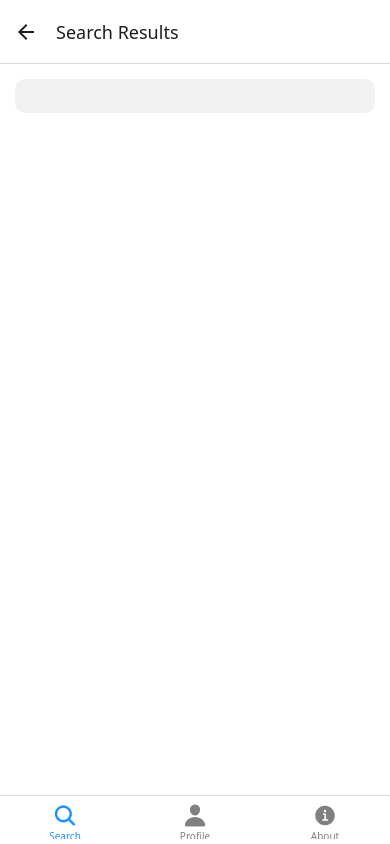
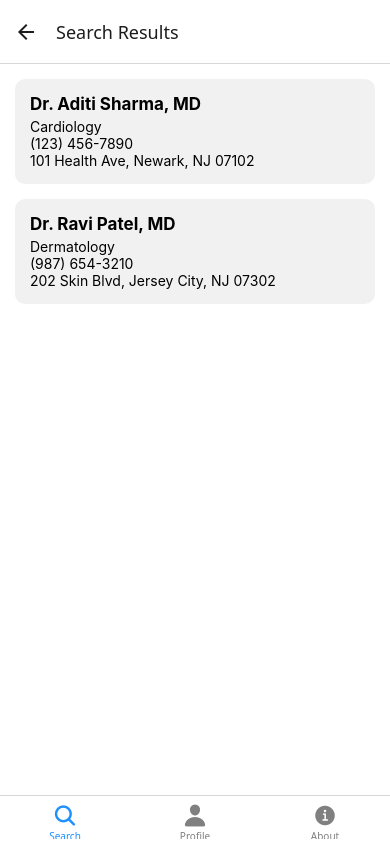
Before and after one commit to LakshayMunjal-dev/FindMyProvider, a React Native app: screen /Results in a window 390 px wide. Built offline with nearby package versions, Linux system fonts and the light colour scheme.

Commit message:
Update Provider Details screen with icons, mock data, and structured layout

```diff
--- a/screens/ProviderDetails.js
+++ b/screens/ProviderDetails.js
@@ -1,32 +1,133 @@
 import React from 'react';
-import { View, Text, StyleSheet } from 'react-native';
+import { View, Text, ScrollView, StyleSheet, Image } from 'react-native';
+import { FontAwesome, MaterialIcons, Entypo, FontAwesome5 } from '@expo/vector-icons';
 
 export default function ProviderDetails({ route }) {
-  const { provider } = route.params;
+  const provider = route.params?.provider || {
+    name: "Dr. Annette Williamson, MD",
+    specialty: "Cardiology",
+    gender: "Female",
+    languages: "English, Spanish",
+    practiceType: "Individual",
+    address: "123 Main St, Newark, NJ 07102",
+    phone: "(123) 456-7693",
+    email: "anne@horizonmed.com",
+    hospitalAffiliations: "Saint Michael’s Hospital, City MD",
+    boardAffiliations: "American Board of Internal Medicine",
+    networkParticipations: "Horizon Managed Care: Yes\nHorizon PPO: Yes"
+  };
 
   return (
-    <View style={styles.container}>
-      <Text style={styles.title}>{provider.name}</Text>
-      <Text style={styles.info}>Specialty: {provider.specialty}</Text>
-      <Text style={styles.info}>Phone: {provider.phone}</Text>
-      <Text style={styles.info}>Address: {provider.address}</Text>
-    </View>
+    <ScrollView style={styles.container}>
+      <Text style={styles.header}>Provider Details</Text>
+
+      {/* Top Card */}
+      <View style={styles.card}>
+        <View style={styles.cardText}>
+          <Text style={styles.name}>{provider.name}</Text>
+          <Text>Speciality: {provider.specialty}</Text>
+          <Text>Gender: {provider.gender}</Text>
+          <Text>Languages: {provider.languages}</Text>
+        </View>
+      </View>
+
+      {/* Details */}
+      <View style={styles.section}>
+        <View style={styles.row}>
+          <FontAwesome name="building-o" size={20} style={styles.icon} />
+          <View>
+            <Text style={styles.label}>Horizon Medical Group</Text>
+            <Text>Practice Type: {provider.practiceType}</Text>
+          </View>
+        </View>
+
+        <View style={styles.row}>
+          <Entypo name="address" size={20} style={styles.icon} />
+          <View>
+            <Text style={styles.label}>Address</Text>
+            <Text>{provider.address}</Text>
+          </View>
+        </View>
+
+        <View style={styles.row}>
+          <MaterialIcons name="contact-phone" size={20} style={styles.icon} />
+          <View>
+            <Text style={styles.label}>Contact</Text>
+            <Text>Phone: {provider.phone}</Text>
+            <Text>Email: {provider.email}</Text>
+          </View>
+        </View>
+
+        <View style={styles.row}>
+          <FontAwesome5 name="hospital" size={20} style={styles.icon} />
+          <View>
+            <Text style={styles.label}>Hospital Affiliations</Text>
+            <Text>{provider.hospitalAffiliations}</Text>
+          </View>
+        </View>
+
+        <View style={styles.row}>
+          <FontAwesome name="graduation-cap" size={20} style={styles.icon} />
+          <View>
+            <Text style={styles.label}>Board Affiliations</Text>
+            <Text>{provider.boardAffiliations}</Text>
+          </View>
+        </View>
+
+        <View style={styles.row}>
+          <FontAwesome name="folder" size={20} style={styles.icon} />
+          <View>
+            <Text style={styles.label}>Network Participations</Text>
+            <Text>{provider.networkParticipations}</Text>
+          </View>
+        </View>
+      </View>
+    </ScrollView>
   );
 }
 
 const styles = StyleSheet.create({
   container: {
-    padding: 25,
-    flex: 1,
+    padding: 20,
     backgroundColor: '#fff',
   },
-  title: {
+  header: {
     fontSize: 24,
     fontWeight: 'bold',
+    marginBottom: 15,
+    textAlign: 'center',
+  },
+  card: {
+    flexDirection: 'row',
+    backgroundColor: '#f4f4f4',
+    borderRadius: 10,
+    padding: 15,
     marginBottom: 20,
+    alignItems: 'center',
   },
-  info: {
-    fontSize: 16,
-    marginBottom: 10,
+  cardText: {
+    flex: 1,
+  },
+  name: {
+    fontWeight: 'bold',
+    fontSize: 18,
+    marginBottom: 6,
+  },
+  section: {
+    marginTop: 10,
+  },
+  row: {
+    flexDirection: 'row',
+    marginBottom: 18,
+  },
+  icon: {
+    width: 30,
+    marginRight: 10,
+    marginTop: 4,
+    color: '#333',
+  },
+  label: {
+    fontWeight: '600',
+    fontSize: 15,
   },
 });
--- a/screens/ResultsScreen.js
+++ b/screens/ResultsScreen.js
@@ -4,17 +4,31 @@ import { View, Text, FlatList, TouchableOpacity, ActivityIndicator, StyleSheet }
 const mockProviders = [
   {
     id: '1',
-    name: 'Dr. Aditi Sharma',
+    name: 'Dr. Aditi Sharma, MD',
     specialty: 'Cardiology',
+    gender: 'Female',
+    languages: 'English, Hindi',
+    practiceType: 'Individual',
+    address: '101 Health Ave, Newark, NJ 07102',
     phone: '(123) 456-7890',
-    address: '101 Health Ave, Newark, NJ 07102',
+    email: 'aditi@horizonmed.com',
+    hospitalAffiliations: 'Saint Michael’s Hospital',
+    boardAffiliations: 'American Board of Cardiology',
+    networkParticipations: 'Horizon Managed Care: Yes\nHorizon PPO: Yes',
   },
   {
     id: '2',
-    name: 'Dr. Ravi Patel',
+    name: 'Dr. Ravi Patel, MD',
     specialty: 'Dermatology',
+    gender: 'Male',
+    languages: 'English',
+    practiceType: 'Group',
+    address: '202 Skin Blvd, Jersey City, NJ 07302',
     phone: '(987) 654-3210',
-    address: '202 Skin Blvd, Jersey City, NJ 07302',
+    email: 'ravi@horizonmed.com',
+    hospitalAffiliations: 'City MD',
+    boardAffiliations: 'American Board of Dermatology',
+    networkParticipations: 'Horizon Managed Care: Yes\nHorizon PPO: No',
   },
 ];
 
@@ -24,7 +38,7 @@ export default function ResultsScreen({ navigation }) {
 
   useEffect(() => {
     setTimeout(() => {
-      setResults([mockProviders]);
+      setResults(mockProviders);
       setLoading(false);
     }, 1000);
   }, []);
@@ -45,7 +59,7 @@ export default function ResultsScreen({ navigation }) {
     <View style={styles.container}>
       <FlatList
         data={results}
-        keyExtractor={(item) => item.id}
+        keyExtractor={(item) => item.id.toString()}
         renderItem={({ item }) => (
           <TouchableOpacity
             style={styles.card}
```
